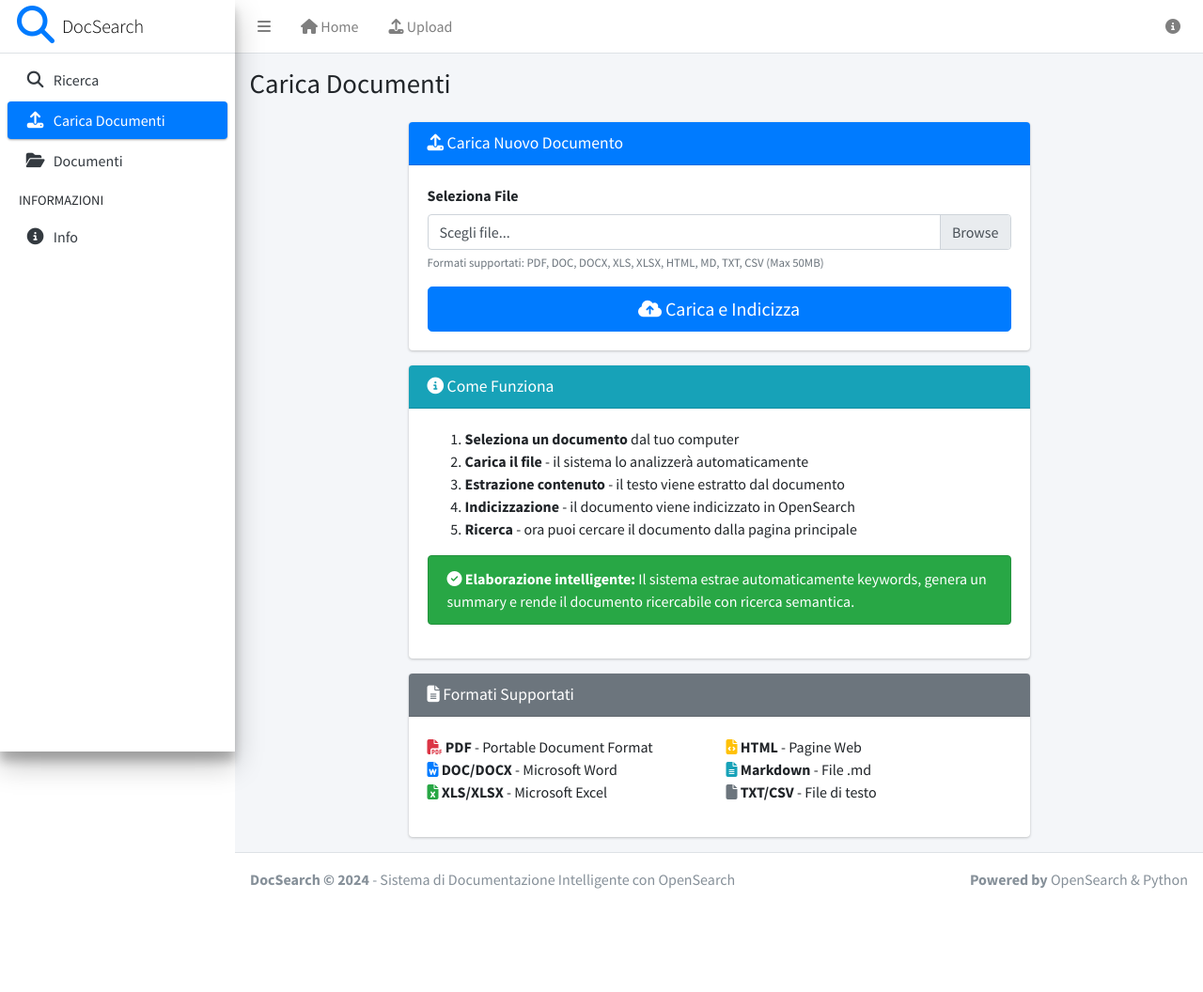
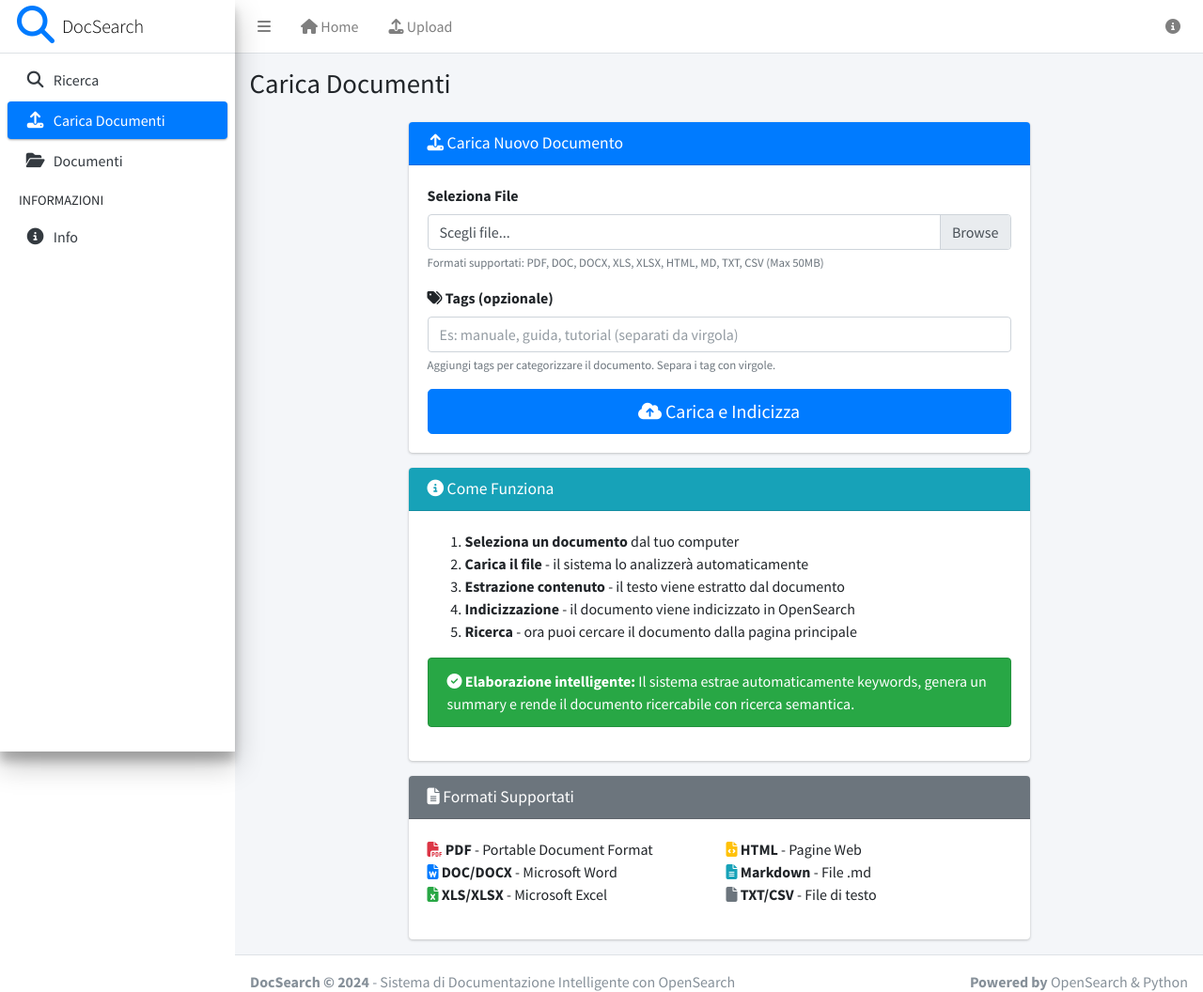
Before and after one commit to dspeziale/opensearch, a Flask app: page /upload in a window 1280 px wide. Shown: the top 1056 px of the page at 94% size. Before the commit the page ends 946 px from the top, so only its background shows below. Run offline with Flask 3, Linux system fonts and the light colour scheme; some libraries are stand-ins or nearby versions.

Commit message:
Fixato lista documenti vuota e aggiunto sistema di tagging
Fix lista documenti:
- Risolto problema query "*" che non restituiva risultati
- Implementato match_all per query vuote o "*"
- Aggiunto ordinamento per data di indicizzazione (desc)
- Fixato gestione filtri con match_all query

Sistema di tagging completo:
- Aggiunto campo "tags" al mapping OpenSearch
- Tags indicizzati come keyword (searchable)
- Input tags nell'upload UI (separati da virgola)
- Gestione tags nell'API /api/upload
- Tags inclusi nella ricerca multi-match con boost
- Visualizzazione tags in lista documenti (badge verdi)
- Visualizzazione tags nella ricerca (con icona)
- Tags mostrati nei dettagli documento
- Tags inclusi nei risultati API

Features:
- I tags sono searchable: cercare un tag restituisce i documenti
- Badge verdi con icona per distinguerli dalle keywords
- Supporto tags multipli separati da virgola
- Tags opzionali (non obbligatori)

Ora la lista documenti funziona e puoi taggare i documenti!

```diff
--- a/docsearch/app.py
+++ b/docsearch/app.py
@@ -205,6 +205,15 @@ def api_upload():
                 'error': f"Failed to parse document: {parsed_doc.get('error')}"
             }), 500
 
+        # Aggiungi tags se presenti
+        tags_input = request.form.get('tags', '').strip()
+        if tags_input:
+            # Split per virgola e pulisci
+            tags = [tag.strip() for tag in tags_input.split(',') if tag.strip()]
+            parsed_doc['tags'] = tags
+        else:
+            parsed_doc['tags'] = []
+
         # Indicizza in OpenSearch
         index_result = opensearch.index_document(parsed_doc)
 
@@ -224,7 +233,8 @@ def api_upload():
                 'filename': filename,
                 'type': parsed_doc['type'],
                 'size': parsed_doc['metadata']['size'],
-                'keywords': parsed_doc['keywords'][:10]
+                'keywords': parsed_doc['keywords'][:10],
+                'tags': parsed_doc.get('tags', [])
             }
         })
 
--- a/docsearch/templates/index.html
+++ b/docsearch/templates/index.html
@@ -271,6 +271,10 @@ function displayResults(results) {
             `<span class="keyword-badge">${kw}</span>`
         ).join(' ');
 
+        const tags = (result.tags || []).map(tag =>
+            `<span class="badge badge-success"><i class="fas fa-tag"></i> ${tag}</span>`
+        ).join(' ');
+
         html += `
             <div class="card search-result mb-3">
                 <div class="card-body">
@@ -288,6 +292,7 @@ function displayResults(results) {
                     </div>
                     <div class="mt-2">
                         ${keywords}
+                        ${tags}
                     </div>
                 </div>
             </div>
--- a/docsearch/templates/upload.html
+++ b/docsearch/templates/upload.html
@@ -19,6 +19,17 @@
                         </div>
                         <small class="form-text text-muted">
                             Formati supportati: PDF, DOC, DOCX, XLS, XLSX, HTML, MD, TXT, CSV (Max 50MB)
+                        </small>
+                    </div>
+
+                    <div class="form-group">
+                        <label for="tags-input">
+                            <i class="fas fa-tags"></i> Tags (opzionale)
+                        </label>
+                        <input type="text" class="form-control" id="tags-input"
+                               placeholder="Es: manuale, guida, tutorial (separati da virgola)">
+                        <small class="form-text text-muted">
+                            Aggiungi tags per categorizzare il documento. Separa i tag con virgole.
                         </small>
                     </div>
 
@@ -116,6 +127,12 @@ $('#upload-form').on('submit', function(e) {
     const formData = new FormData();
     formData.append('file', fileInput.files[0]);
 
+    // Aggiungi tags se presenti
+    const tagsInput = $('#tags-input').val().trim();
+    if (tagsInput) {
+        formData.append('tags', tagsInput);
+    }
+
     // Show progress
     $('#upload-progress').show();
     $('#upload-result').hide();
@@ -152,6 +169,16 @@ $('#upload-form').on('submit', function(e) {
                     $('#upload-progress').hide();
 
                     const doc = response.document;
+                    let tagsHtml = '';
+                    if (doc.tags && doc.tags.length > 0) {
+                        tagsHtml = `
+                            <div class="mt-2">
+                                <strong>Tags:</strong><br>
+                                ${doc.tags.map(tag => `<span class="badge badge-success">${tag}</span>`).join(' ')}
+                            </div>
+                        `;
+                    }
+
                     let resultHtml = `
                         <div class="alert alert-success">
                             <h4><i class="fas fa-check-circle"></i> Documento indicizzato con successo!</h4>
@@ -164,6 +191,7 @@ $('#upload-form').on('submit', function(e) {
                                 <strong>Keywords estratte:</strong><br>
                                 ${doc.keywords.map(kw => `<span class="badge badge-info">${kw}</span>`).join(' ')}
                             </div>
+                            ${tagsHtml}
                             <hr>
                             <a href="/" class="btn btn-primary">
                                 <i class="fas fa-search"></i> Vai alla Ricerca
```
Also changed, not shown: docsearch/opensearch_manager.py (+36 -15 lines), docsearch/templates/documents.html (+25 -3 lines).
